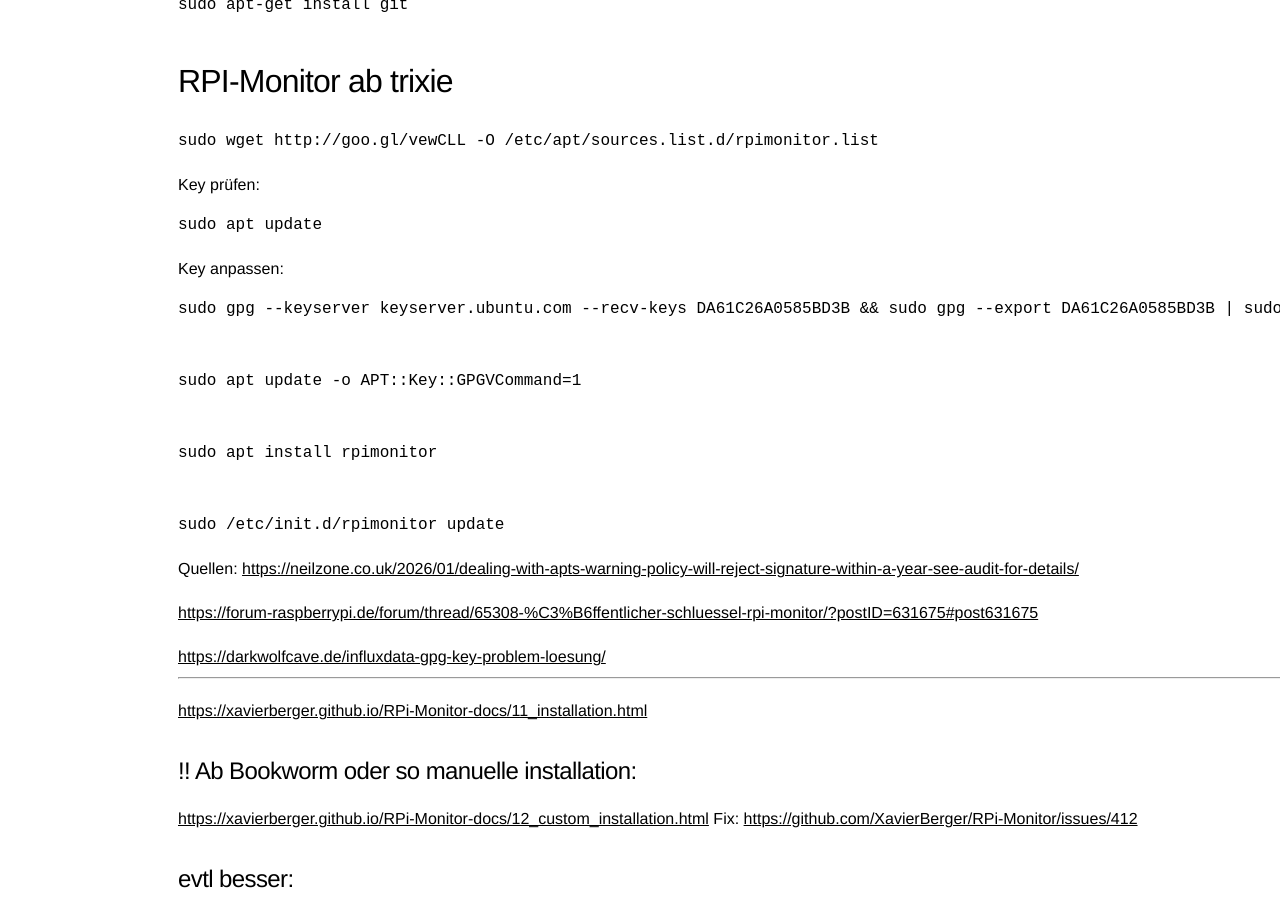
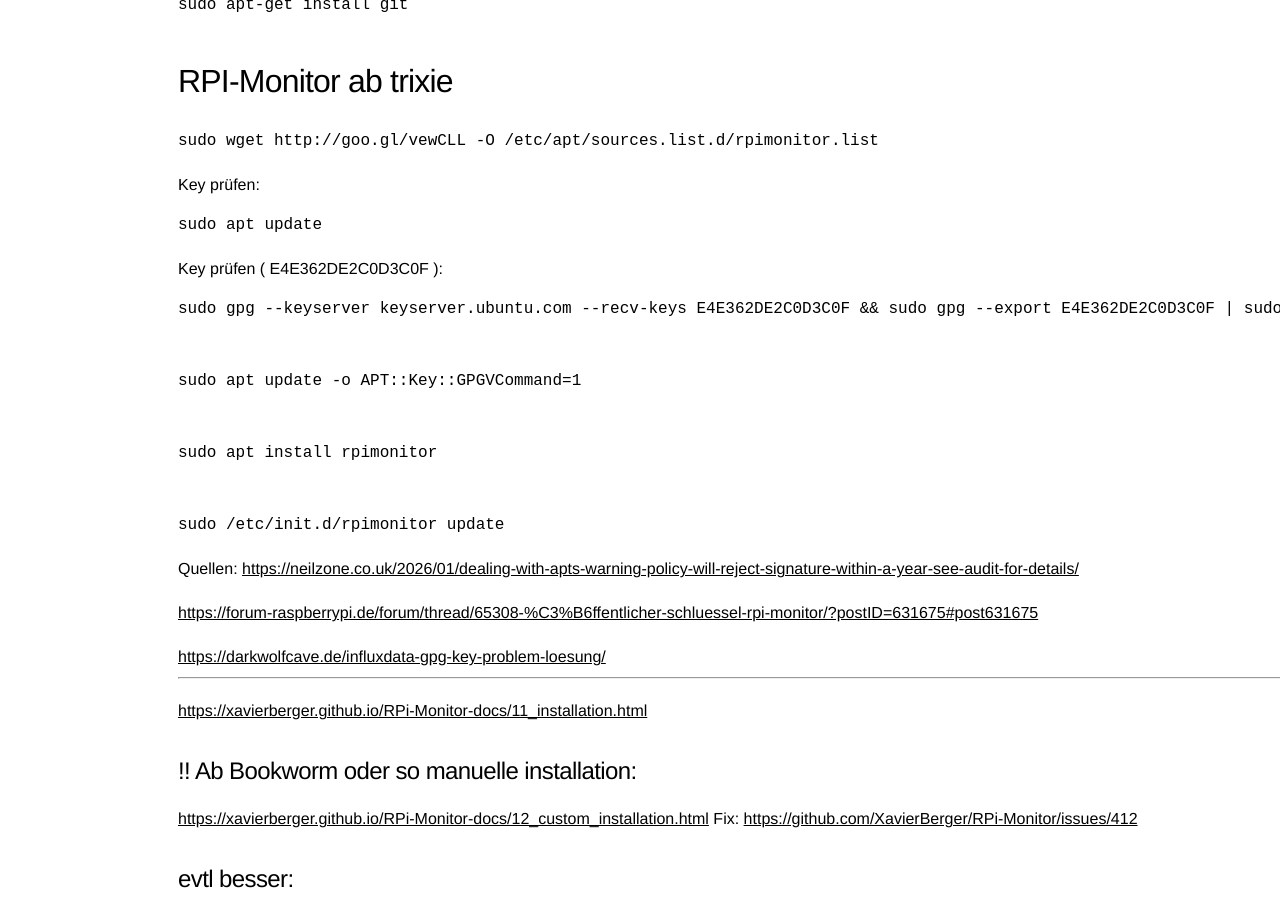
Before and after one commit to Wingertsau/ct.github.io, a Jekyll site: the page built from raspi.md, in a window 1280 px wide and 900 px high, scrolled down 793 px. Built offline with Jekyll 4.4.1, drawn with Linux system fonts in a browser that asks for light colours; our own code applies the rules of GitHub Pages for plain Markdown files.

Commit message:
Update raspi.md

```diff
--- a/raspi.md
+++ b/raspi.md
@@ -42,9 +42,9 @@ Key prüfen:
 
 	sudo apt update
 
-Key anpassen:
+Key prüfen ( E4E362DE2C0D3C0F ):
 
-	sudo gpg --keyserver keyserver.ubuntu.com --recv-keys DA61C26A0585BD3B && sudo gpg --export DA61C26A0585BD3B | sudo tee /etc/apt/trusted.gpg.d/rpimonitor.gpg > /dev/null
+	sudo gpg --keyserver keyserver.ubuntu.com --recv-keys E4E362DE2C0D3C0F && sudo gpg --export E4E362DE2C0D3C0F | sudo tee /etc/apt/trusted.gpg.d/rpimonitor.gpg > /dev/null
 
 
 	sudo apt update -o APT::Key::GPGVCommand=1
```
